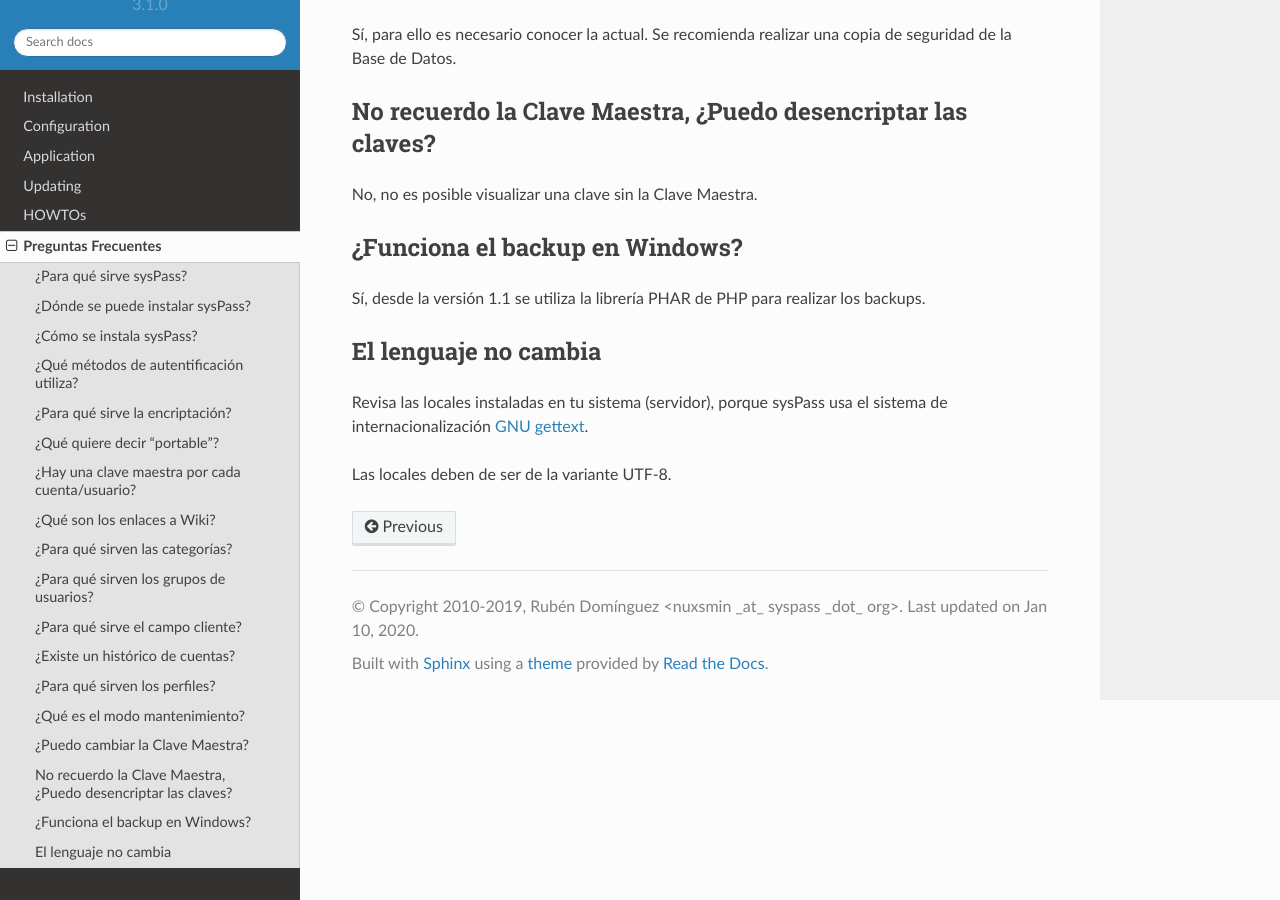
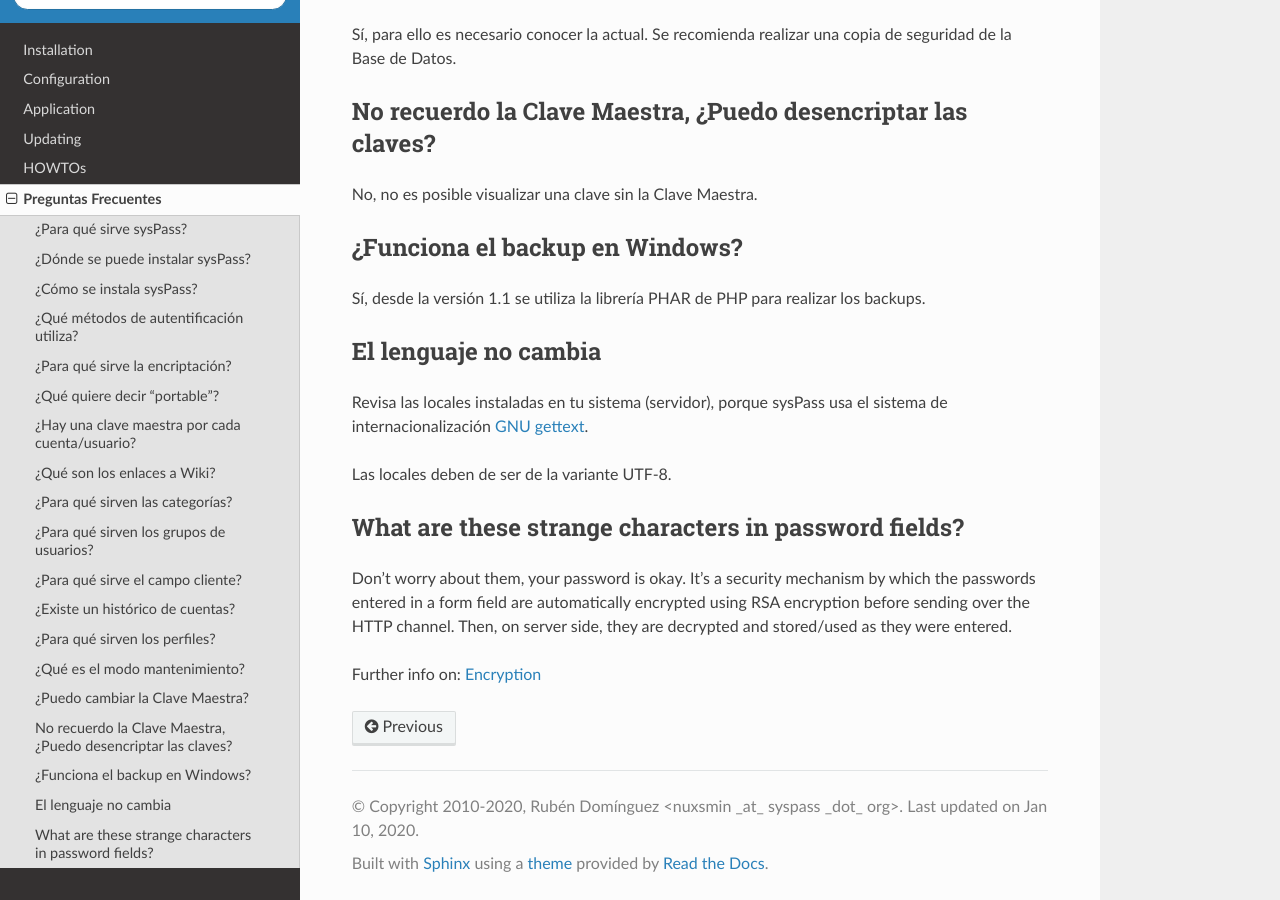
Before and after one commit to sysPass/sysPass-doc, a Sphinx documentation site: the page built from docs/source/faq.rst, in a window 1280 px wide and 900 px high, scrolled down 3065 px. Built offline with Sphinx 7.4.7 and the Read the Docs theme 2.0.0, drawn with Linux system fonts in a browser that asks for light colours.

Commit message:
[ADD] Added more info about field encryption

```diff
--- a/docs/source/conf.py
+++ b/docs/source/conf.py
@@ -58,7 +58,7 @@ master_doc = 'index'
 
 # General information about the project.
 project = u'sysPass'
-copyright = u'2010-2019, Rubén Domínguez <nuxsmin _at_ syspass _dot_ org>'
+copyright = u'2010-2020, Rubén Domínguez <nuxsmin _at_ syspass _dot_ org>'
 author = u'Rubén Domínguez'
 
 # The version info for the project you're documenting, acts as replacement for
@@ -68,7 +68,7 @@ author = u'Rubén Domínguez'
 # The short X.Y version.
 version = u'3.1.0'
 # The full version, including alpha/beta/rc tags.
-release = u'3.1.1'
+release = u'3.1.2'
 
 # The language for content autogenerated by Sphinx. Refer to documentation
 # for a list of supported languages.
--- a/docs/source/faq.rst
+++ b/docs/source/faq.rst
@@ -132,3 +132,10 @@ Revisa las locales instaladas en tu sistema (servidor), porque sysPass usa el si
 .. _`GNU gettext`: https://en.wikipedia.org/wiki/Gettext
 
 Las locales deben de ser de la variante UTF-8.
+
+What are these strange characters in password fields?
+-----------------------------------------------------
+
+Don't worry about them, your password is okay. It's a security mechanism by which the passwords entered in a form field are automatically encrypted using RSA encryption before sending over the HTTP channel. Then, on server side, they are decrypted and stored/used as they were entered.
+
+Further info on: :doc:`/application/encryption`
```
